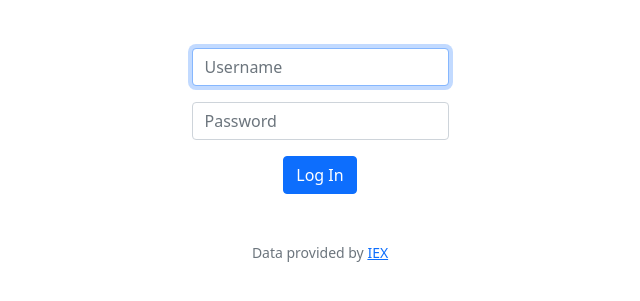
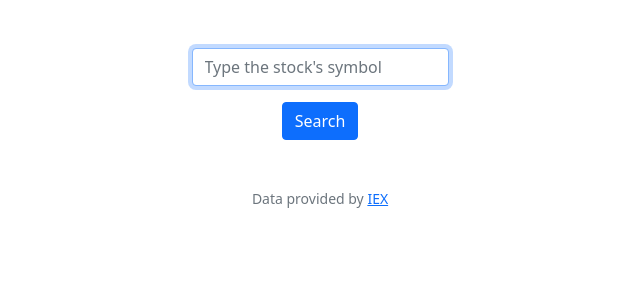
Before and after one commit to ina-inna/code50, a Flask app: template finance/templates/quote.html in a window 1280 px wide. Shown: the part 76-377 px from the top of the page, without its empty margins (320-960 px from the left). Run offline with Flask 3, Linux system fonts and the light colour scheme; the template is opened without the code that fills it, so the values that code supplies are empty; some libraries are stand-ins or nearby versions.

Commit message:
Fri, Nov 24, 2023, 6:59 PM +00:00

```diff
--- a/finance/templates/quote.html
+++ b/finance/templates/quote.html
@@ -5,13 +5,10 @@
 {% endblock %}
 
 {% block main %}
-    <form action="/login" method="post">
+    <form action="/quote" method="post">
         <div class="mb-3">
-            <input autocomplete="off" autofocus class="form-control mx-auto w-auto" id="username" name="username" placeholder="Username" type="text">
+            <input autocomplete="off" autofocus class="form-control mx-auto w-auto" id="stock" name="stock" placeholder="Type the stock's symbol" type="text">
         </div>
-        <div class="mb-3">
-            <input class="form-control mx-auto w-auto" id="password" name="password" placeholder="Password" type="password">
-        </div>
-        <button class="btn btn-primary" type="submit">Log In</button>
+        <button class="btn btn-primary" type="submit">Search</button>
     </form>
 {% endblock %}
```
